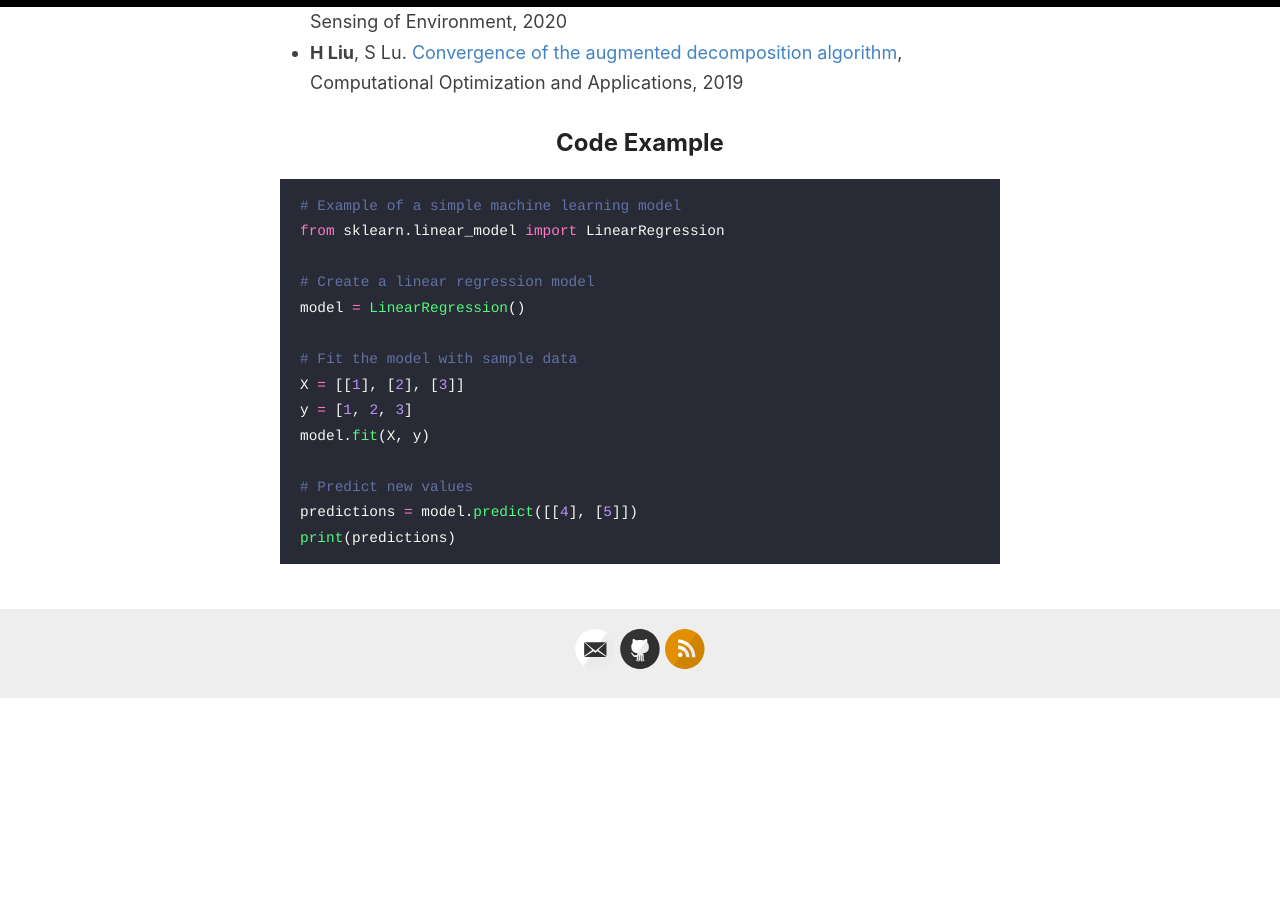
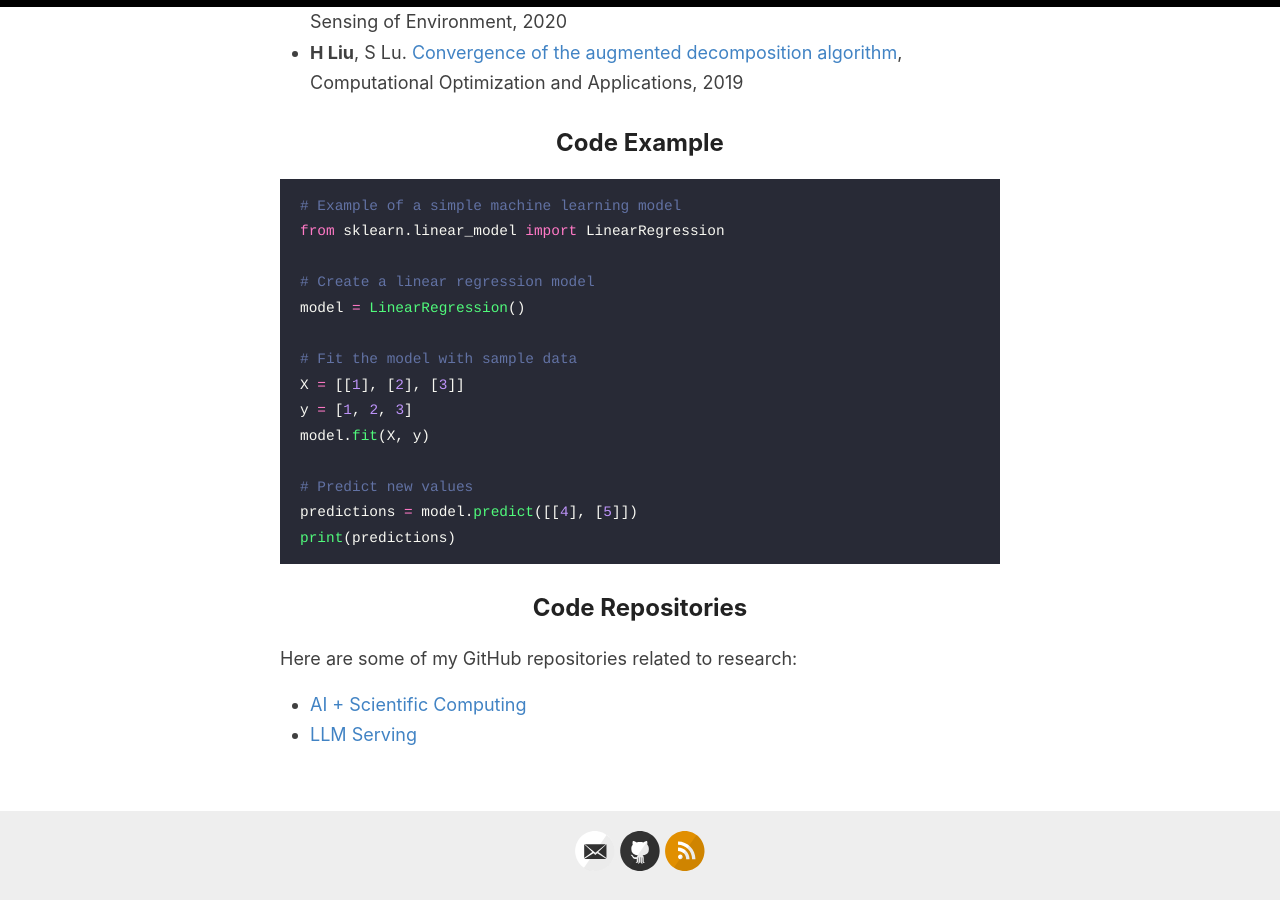
Before and after one commit to hsliuustc/hsliuustc.github.io, a Jekyll site: the page built from _pages/research.md, in a window 1280 px wide and 900 px high, scrolled down 712 px. Built offline with Jekyll 4.4.1, drawn with Linux system fonts in a browser that asks for light colours; before the commit the page ends 1411 px from its top, so only the background shows below that.

Commit message:
uodate code

````diff
--- a/_pages/research.md
+++ b/_pages/research.md
@@ -87,3 +87,11 @@ model.fit(X, y)
 predictions = model.predict([[4], [5]])
 print(predictions)
 ```
+
+
+## Code Repositories
+
+Here are some of my GitHub repositories related to research:
+
+- [AI + Scientific Computing](https://github.com/hsliuustc/AI-Scientific-Computing)
+- [LLM Serving](https://github.com/hsliuustc/LLM-Serving)
````
